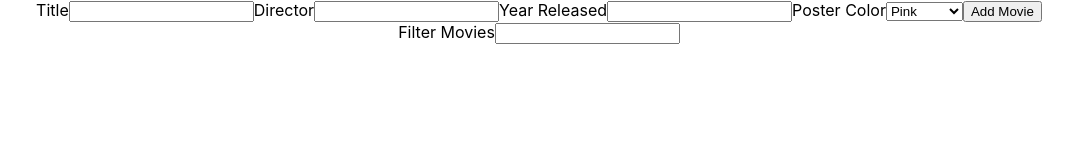
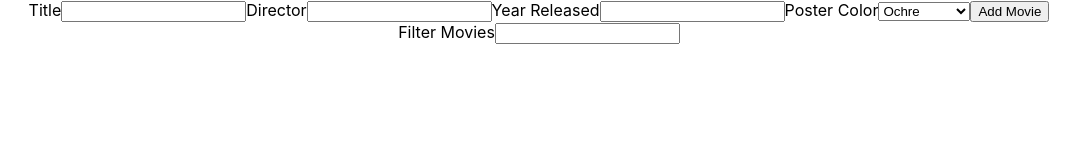
Before and after one commit to ThomHarding/movie-list-maker, a React (Create React App) app: page / in a window 1280 px wide. Shown: the top 160 px of the page, without its empty margins (101-1181 px from the left). Built offline with nearby package versions, Linux system fonts and the light colour scheme.

Commit message:
fixed colour names in movieform options

```diff
--- a/src/MovieForm.js
+++ b/src/MovieForm.js
@@ -28,11 +28,11 @@ export default function MovieForm({
     <label>
       Poster Color
       <select value={movieFormColor} onChange={e => setMovieFormColor(e.target.value)}>
-        <option value='ochre'>Pink</option>
-        <option value='burlywood'>Yellow</option>
-        <option value='turqoise'>Lightblue</option>
-        <option value='palegreen'>Red</option>
-        <option value='tomat'>Orange</option>
+        <option value='ochre'>Ochre</option>
+        <option value='burlywood'>Burly Wood</option>
+        <option value='turquoise'>Turqoise</option>
+        <option value='palegreen'>Light Green</option>
+        <option value='tomato'>Red</option>
       </select>
 
     </label>
```
